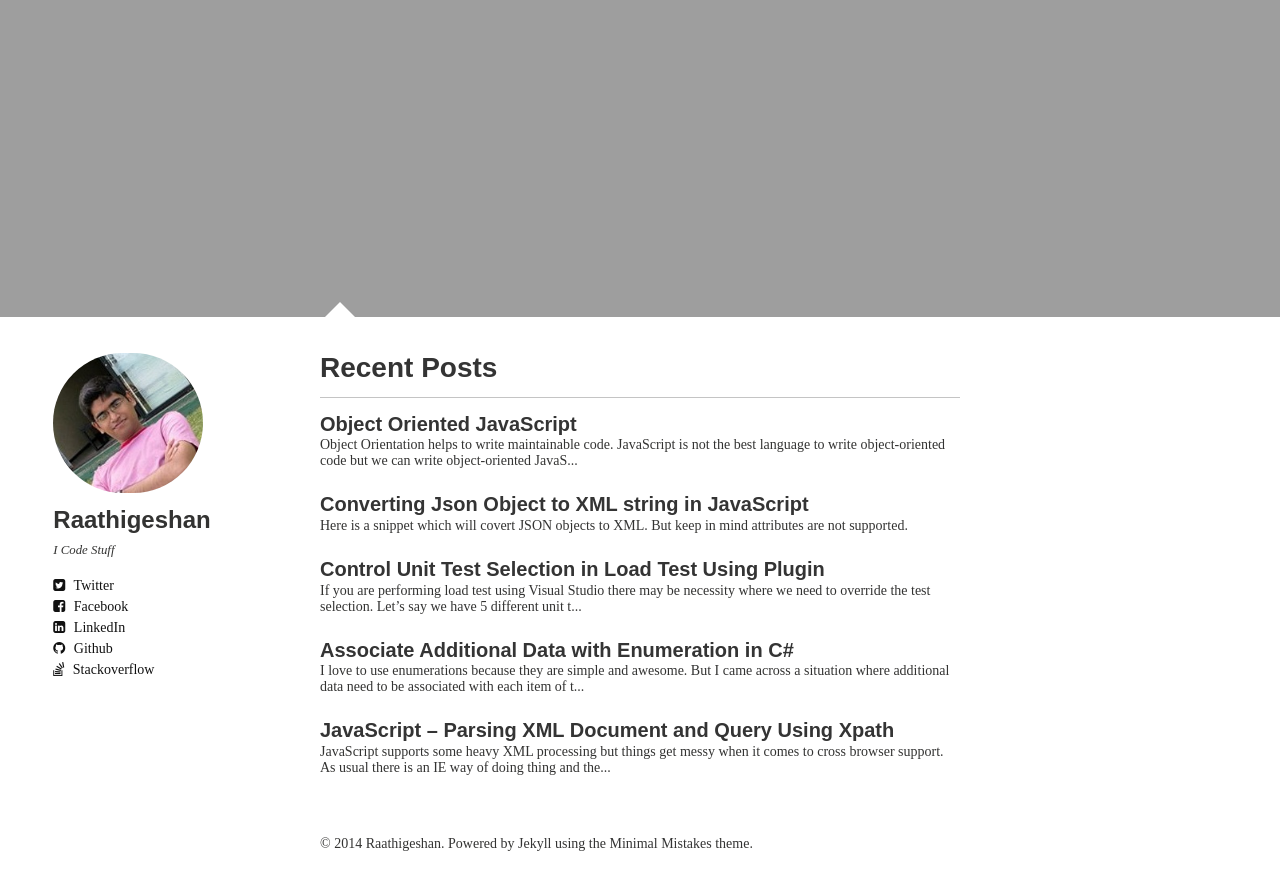
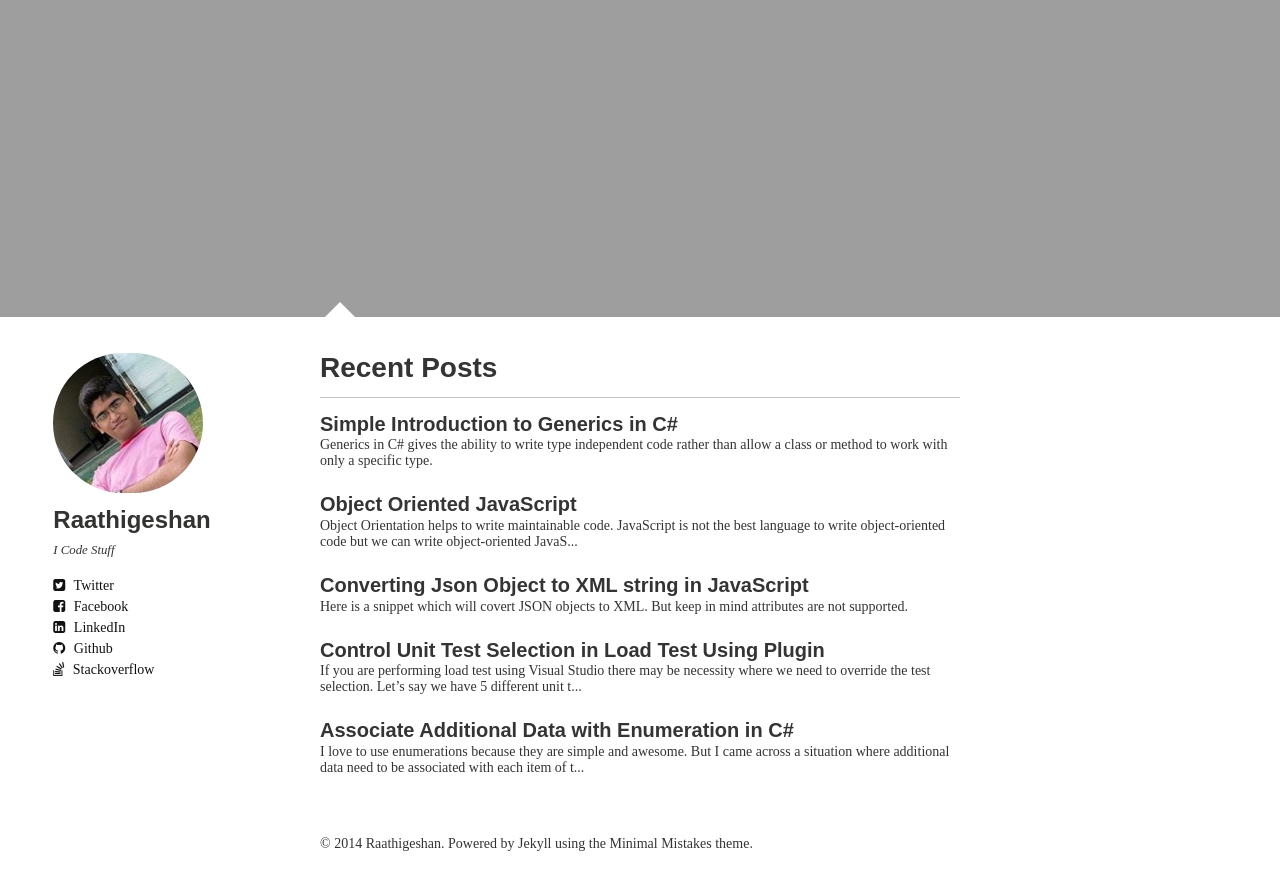
Before and after one commit to Raathigesh/Raathigesh.github.io, a Jekyll site: the page built from index.md, in a window 1280 px wide and 900 px high, scrolled down 709 px. Shown: the top 890 px of the window. Built offline with Jekyll 4.4.1, drawn with Linux system fonts in a browser that asks for light colours; nearby versions of some CDN libraries; some web fonts are replaced; some of the changed lines change nothing that is shown.

Commit message:
New Post!

```diff
--- a/_posts/2014-08-23-Associate Additional Data with Enumeration in C#.md
+++ b/_posts/2014-08-23-Associate Additional Data with Enumeration in C#.md
@@ -10,7 +10,7 @@
 ---
 I love to use enumerations because they are simple and awesome. But I came across a situation where additional data need to be associated with each item of the enumeration for validation needs. Its C# so there should be an easy and awesome way to do this right? ;) Guess what? There is a way as we expected. The solution is to use extension methods and attach any additional data according to our needs.
 
-{% highlight javascript %}
+{% highlight C# %}
 public enum Action
 {
     Create = 0,
--- /dev/null
+++ b/_posts/2014-08-31-Simple Introduction to Generics in C#.md
@@ -0,0 +1,80 @@
+---
+layout: post
+title: Simple Introduction to Generics in C#
+excerpt: "Generics in C# gives the ability to write type independent code rather than allow a class or method to work with only a specific type."
+modified: 2014-08-31
+tags: [C#]
+comments: true
+image:
+  feature: texture-feature-01.jpg
+---
+
+Generics in C# gives the ability to write type independent code rather than allow a class or method to work with only a specific type.
+
+Let's consider a scenario where we have to consume a REST service and serialize the response to a defined object. The code would be something similar to below.
+
+{% highlight C# %}
+
+public static MovieData GetMovieData(string URL)
+{
+	Uri uri = new Uri(URL);
+
+	WebRequest webRequest = WebRequest.Create(uri);
+
+	WebResponse response = webRequest.GetResponse();
+
+	StreamReader streamReader = new StreamReader(response.GetResponseStream());
+
+	String responseData = streamReader.ReadToEnd();
+
+	return JsonConvert.DeserializeObject<MovieData>(responseData);
+
+}
+
+{% endhighlight %}
+
+Above code works perfectly and fulfills the purpose but assume we need to consume another service method and its going to return "CastData" instead of "MovieData". So are we going to write another get "GetCastData" method? Of course we could write another method but deep down in your heart you know that there should be a better way to do this.
+
+That's where generics comes into play. Generics is a way of telling your class or method, "Yo Bro, You don't worry about the Type you are going to deal with. When I call you, I'll let you know that information. Cool?".
+
+Noticed that the above "GetMovieData" method deserializes the object as "MovieData" and returns "MovieData". We need to change those two places to be type independent using Generics.
+
+This is how we can achieve this in C#.
+
+{% highlight C# %}
+
+public class ServiceConsumer<T>
+{
+	public static T GetData(string URL)
+	{
+		Uri uri = new Uri(URL);
+
+		WebRequest webRequest = WebRequest.Create(uri);
+
+		WebResponse response = webRequest.GetResponse();
+
+		StreamReader streamReader = new StreamReader(response.GetResponseStream());
+
+		String responseData = streamReader.ReadToEnd();
+
+		return JsonConvert.DeserializeObject<T>(responseData);
+
+	}
+}
+
+{% endhighlight %}
+
+
+The "T" denotes the type. So this class will deal with the type that we specify when we create the object.
+
+
+{% highlight C# %}
+
+MovieData mData = ServiceConsumer<MovieData>.GetData("Movie URL as String"); //T => MovieData
+
+
+CastData cData = ServiceConsumer<CastData>.GetData("Cast URL as String"); //T => CastData
+
+{% endhighlight %}
+
+The above two lines of code specifies the objects that the class is going to deal with at the point of creating the object. So when the GetData is called its going to serialize the method to those specified objects and return the particular type object. Freaking Awesome Right?
```
